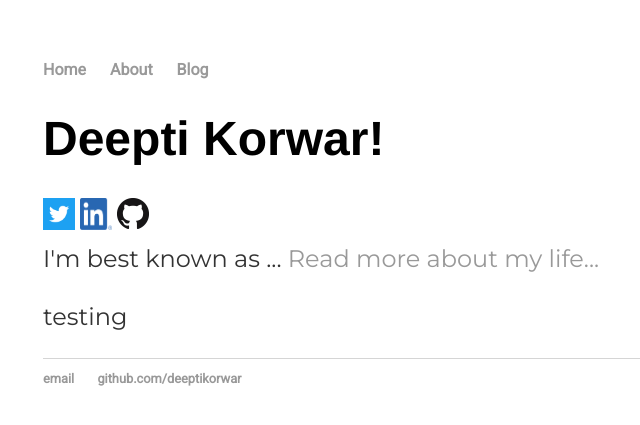
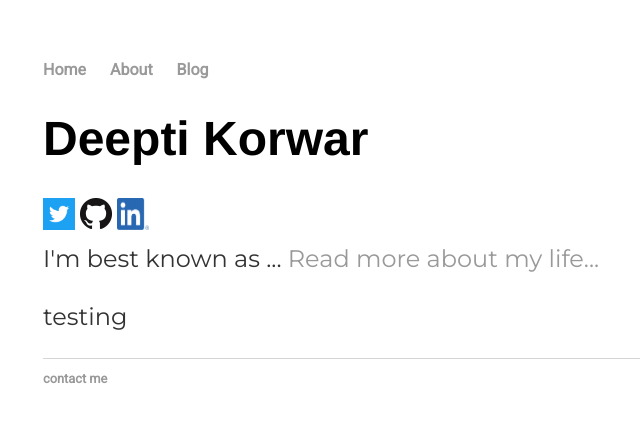
Before and after one commit to deeptikorwar/MyBlog, a Jekyll site: the page built from index.html, in a window 1280 px wide. Shown: the top 425 px of the page, without its empty margins (149-789 px from the left). Built offline with Jekyll 4.4.1, drawn with Linux system fonts in a browser that asks for light colours.

Commit message:
fixed indentation, moved social profile links, fix to favico

```diff
--- a/_includes/my_social_media.html
+++ b/_includes/my_social_media.html
@@ -1,12 +1,15 @@
 <div class="mysocialMedia">
+  <!-- links to self social media profile -->
   <a href="https://twitter.com/DeeptiKorwar">
     <div class="stwitter"></div>
-    </a>
-    <a href="https://www.linkedin.com/in/deepti-korwar-06247016">
-        <div class="slinkedin"></div>
   </a>
 
   <a href="https://github.com/deeptikorwar">
     <div class="sgithub"></div>
   </a>
+
+  <a href="https://www.linkedin.com/in/deepti-korwar-06247016">
+    <div class="slinkedin"></div>
+  </a>
+  <!-- You can include Facebook profile in the same way -->
 </div>
--- a/_layouts/default.html
+++ b/_layouts/default.html
@@ -2,10 +2,13 @@
 <html>
 	<head>
 		<title>{{ page.title }}</title>
-			<!-- link to main stylesheet -->
+		<!-- link to web fonts -->
 		<link href="https://fonts.googleapis.com/css?family=Montserrat&display=swap" rel="stylesheet">
 		<link href="https://fonts.googleapis.com/css?family=Roboto&display=swap" rel="stylesheet">
+		<!-- link to main stylesheet -->
 		<link rel="stylesheet" type="text/css" href="/css/main.css">
+		<!-- link to favicon -->
+		<link rel="shortcut icon" type="image/x-icon" href="favicon.ico">
 	</head>
 	<body>
 		<nav>
@@ -22,9 +25,7 @@
 		</div><!-- /.container -->
 		<footer>
 			<ul>
-<li><a href="mailto:kdeepti2013@gmail.com">email</a></li>
-        		<li><a href="https://github.com/deeptikorwar">github.com/deeptikorwar</a></li>
-
+				<li><a href="mailto:kdeepti2013@gmail.com">contact me</a></li>
 			</ul>
 		</footer>
 	</body>
--- a/index.html
+++ b/index.html
@@ -2,9 +2,9 @@
 layout: default
 title: Deepti Korwar, Technical Writer
 ---
-    		<div class="blurb">
-        		<h1>Deepti Korwar!</h1>
-			{% include my_social_media.html %}
-				<p>I'm best known as ... <a href="/about">Read more about my life...</a></p>
-			<p>testing</p>
-    		</div><!-- /.blurb -->
+<div class="blurb">
+  <h1>Deepti Korwar</h1>
+  {% include my_social_media.html %} <!-- To add to all pages, move to default.html -->
+  <p>I'm best known as ... <a href="/about">Read more about my life...</a></p>
+  <p>testing</p>
+</div><!-- /.blurb -->
```
Also changed, not shown: blog/index.html (+4 -5 lines). Lines whose indentation alone changed are shown as unchanged.
